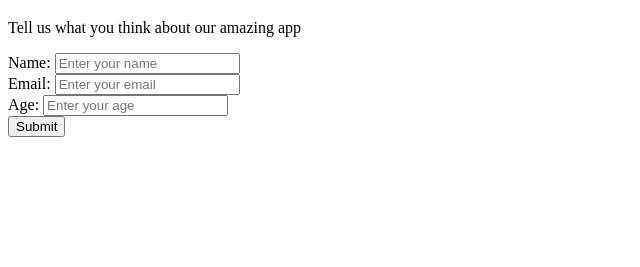
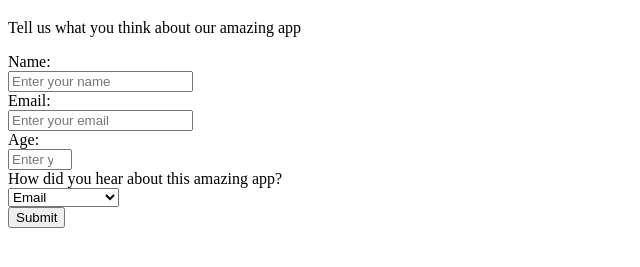
Before and after one commit to wchung42/hw3-survey-form, a plain HTML site: page index.html in a window 1280 px wide. Shown: the part 61-328 px from the top of the page, without its empty margins (0-640 px from the left). Drawn offline with Linux system fonts and the light colour scheme.

Commit message:
added dropdown menu; added validation for email and number

```diff
--- a/index.html
+++ b/index.html
@@ -8,12 +8,23 @@
     <h1 id = "title">The Survey About Nothing</h1>
     <p id = "description">Tell us what you think about our amazing app</p>
     <form id= "survey-form" action = "https://google.com">
-        <label id = "name-label">Name: </label>
+        <label id = "name-label">Name: </label><br>
         <input type = "text" name = "name" id = "name" required placeholder = "Enter your name"> <br>
-        <label id = "email-label">Email: </label>
-        <input type = "text" name = "email" id = "email" required placeholder = "Enter your email"> <br>
-        <label id = "number-label">Age: </label>
-        <input type = "text" name = "age" id = "number" required placeholder = "Enter your age"> <br>
+        <label id = "email-label">Email: </label><br>
+        <input type = "email" name = "email" id = "email" required placeholder = "Enter your email"> <br>
+        <label id = "number-label">Age: </label><br>
+        <input type = "number" name = "age" id = "number" min = "1" max = "100" required placeholder = "Enter your age"> <br>
+
+        <label id = "rec-label">How did you hear about this amazing app?</label><br>
+        <select name = "userRec" id = "dropdown">
+            <option value = "email">Email</option>
+            <option value = "friend">Friend</option>
+            <option value = "teacher">Teacher</option>
+            <option value = "reddit">reddit</option>
+            <option value = "tv">TV commercial</option>
+        </select>
+        <br>
+
         <input type = "submit" id = "submit" text = "Submit">
     </form>
 </body>
```
